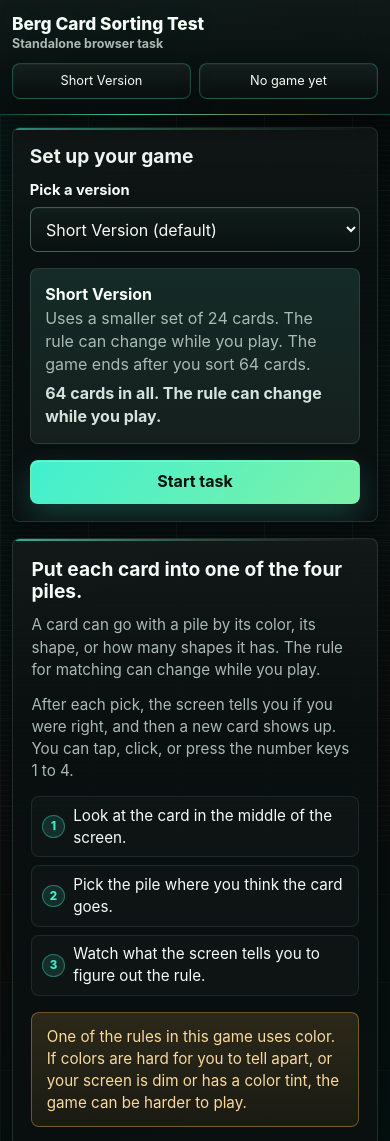
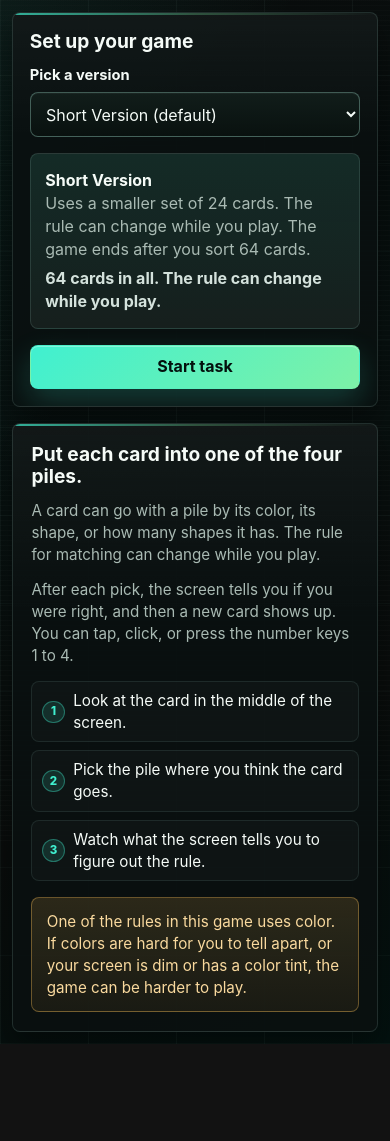
Before and after one commit to cstothart/Berg-Card-Sorting-Test, a plain HTML site: page index.html in a window 390 px wide. Shown: the top 1141 px of the page. After the commit the page ends 1044 px from the top, so only its background shows below. Drawn offline with Linux system fonts and the light colour scheme.

Commit message:
Removed header section.
Centered content.

```diff
--- a/index.html
+++ b/index.html
@@ -106,84 +106,20 @@
       isolation: isolate;
     }
 
-    .topbar {
-      position: sticky;
-      top: 0;
-      z-index: 10;
-      display: flex;
-      align-items: center;
-      justify-content: space-between;
-      gap: 1rem;
-      padding: calc(0.9rem + env(safe-area-inset-top, 0px)) clamp(1rem, 4vw, 2rem) 0.9rem;
-      background:
-        linear-gradient(180deg, rgba(16, 26, 24, 0.94), rgba(8, 13, 13, 0.9));
-      border-bottom: 1px solid rgba(64, 240, 208, 0.18);
-      box-shadow: 0 14px 42px rgba(0, 0, 0, 0.42);
-      backdrop-filter: blur(18px) saturate(1.18);
-    }
-
-    .topbar::after {
-      content: "";
-      position: absolute;
-      left: 0;
-      right: 0;
-      bottom: -1px;
-      height: 1px;
-      background: linear-gradient(90deg, transparent, rgba(64, 240, 208, 0.78), rgba(246, 189, 86, 0.42), transparent);
-    }
-
-    .brand {
-      display: flex;
-      flex-direction: column;
-      gap: 0.1rem;
-      min-width: 0;
-    }
-
-    .brand h1 {
-      margin: 0;
-      font-size: clamp(1.1rem, 2.5vw, 1.45rem);
-      line-height: 1.1;
-      font-weight: 760;
-      text-shadow: 0 0 26px rgba(64, 240, 208, 0.16);
-    }
-
-    .brand span {
-      color: var(--muted);
-      font-size: 0.86rem;
-      font-weight: 650;
-    }
-
-    .status-strip {
-      display: flex;
-      align-items: center;
-      justify-content: flex-end;
-      gap: 0.7rem;
-      flex-wrap: wrap;
-      color: var(--muted);
-      font-size: 0.9rem;
-    }
-
-    .status-pill {
-      display: inline-flex;
-      align-items: center;
-      justify-content: center;
-      min-height: 2rem;
-      padding: 0.3rem 0.65rem;
-      border: 1px solid rgba(64, 240, 208, 0.26);
-      border-radius: var(--radius);
-      background:
-        linear-gradient(180deg, rgba(21, 33, 30, 0.94), rgba(8, 14, 14, 0.94));
-      color: var(--text);
-      white-space: nowrap;
-      box-shadow: 0 0 0 1px rgba(255, 255, 255, 0.03) inset, 0 10px 24px rgba(0, 0, 0, 0.22);
-    }
-
     .main {
       width: min(1200px, 100%);
+      min-height: 100vh;
+      min-height: 100dvh;
       margin: 0 auto;
       padding: clamp(1rem, 3vw, 1.9rem);
       padding-bottom: calc(clamp(1rem, 3vw, 1.9rem) + env(safe-area-inset-bottom, 0px));
       flex: 1;
+      display: grid;
+      place-items: center;
+    }
+
+    .screen {
+      width: 100%;
     }
 
     .screen[hidden] {
@@ -412,7 +348,7 @@
     .task-screen {
       display: grid;
       gap: 1.05rem;
-      scroll-margin-top: calc(5.5rem + env(safe-area-inset-top, 0px));
+      scroll-margin-top: 0;
     }
 
     .progress-wrap {
@@ -934,16 +870,6 @@
         order: -1;
       }
 
-      .topbar {
-        align-items: flex-start;
-        flex-direction: column;
-      }
-
-      .status-strip {
-        justify-content: flex-start;
-        width: 100%;
-      }
-
       .pile-grid {
         grid-template-columns: repeat(2, minmax(0, 1fr));
       }
@@ -970,21 +896,6 @@
         padding-bottom: calc(0.75rem + env(safe-area-inset-bottom, 0px));
       }
 
-      .topbar {
-        position: static;
-        gap: 0.65rem;
-        padding-left: 0.75rem;
-        padding-right: 0.75rem;
-      }
-
-      .brand h1 {
-        font-size: 1.08rem;
-      }
-
-      .brand span {
-        font-size: 0.78rem;
-      }
-
       .intro-panel,
       .config-panel,
       .results-panel {
@@ -1016,25 +927,8 @@
         padding-right: 0.55rem;
       }
 
-      .status-strip {
-        display: grid;
-        grid-template-columns: repeat(2, minmax(0, 1fr));
-        gap: 0.5rem;
-        font-size: 0.8rem;
-      }
-
-      .status-pill {
-        min-height: 2.25rem;
-        white-space: normal;
-        text-align: center;
-      }
-
       .task-screen {
         gap: 0.55rem;
-      }
-
-      body[data-screen="task"] .main {
-        padding-top: 0.55rem;
       }
 
       .task-board {
@@ -1134,17 +1028,6 @@
 </head>
 <body>
   <div class="app-shell">
-    <header class="topbar">
-      <div class="brand">
-        <h1>Berg Card Sorting Test</h1>
-        <span>Standalone browser task</span>
-      </div>
-      <div class="status-strip" id="statusStrip" aria-live="polite">
-        <span class="status-pill" id="versionStatus">Ready</span>
-        <span class="status-pill" id="trialStatus">No game yet</span>
-      </div>
-    </header>
-
     <main class="main">
       <section class="screen setup-screen" id="setupScreen">
         <div class="setup-layout">
@@ -1432,7 +1315,9 @@
         ${escapeHtml(version.description)}<br>
         <span>${version.totalSorts} cards in all. The rule can change while you play.</span>
       `;
+      if (dom.versionStatus) {
         dom.versionStatus.textContent = version.label;
+      }
     }
 
     function startTask() {
@@ -1676,7 +1561,9 @@
       dom.drawCard.textContent = "Waiting";
       dom.feedback.textContent = "";
       dom.progressBar.style.width = "0%";
+      if (dom.trialStatus) {
         dom.trialStatus.textContent = "No game yet";
+      }
       updateVersionDetails();
       showScreen("setup");
     }
@@ -1747,18 +1634,26 @@
 
     function updateStatus(forceComplete = false) {
       if (!state) {
+        if (dom.trialStatus) {
           dom.trialStatus.textContent = "No game yet";
+        }
         dom.progressBar.style.width = "0%";
         return;
       }
+      if (dom.versionStatus) {
         dom.versionStatus.textContent = state.version.label;
+      }
       if (forceComplete) {
+        if (dom.trialStatus) {
           dom.trialStatus.textContent = state.endedEarly ? "Ended early" : "All done";
+        }
         const finished = state.endedEarly ? state.trials.length : state.version.totalSorts;
         dom.progressBar.style.width = `${Math.min(100, (finished / state.version.totalSorts) * 100)}%`;
         return;
       }
+      if (dom.trialStatus) {
         dom.trialStatus.textContent = `Card ${state.trialNumber} of ${state.version.totalSorts}`;
+      }
       const completed = state.trials.length;
       dom.progressBar.style.width = `${Math.min(100, (completed / state.version.totalSorts) * 100)}%`;
     }
```
Lines whose indentation alone changed are shown as unchanged.
